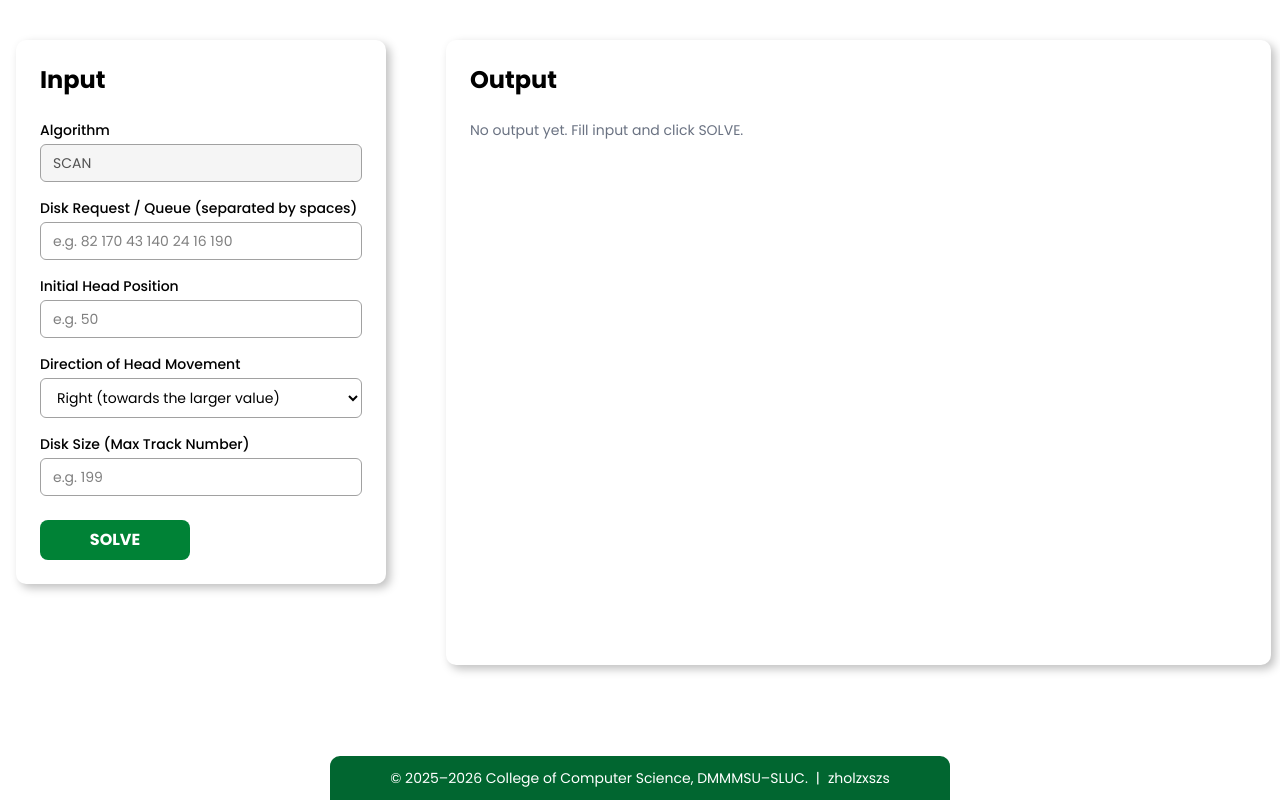
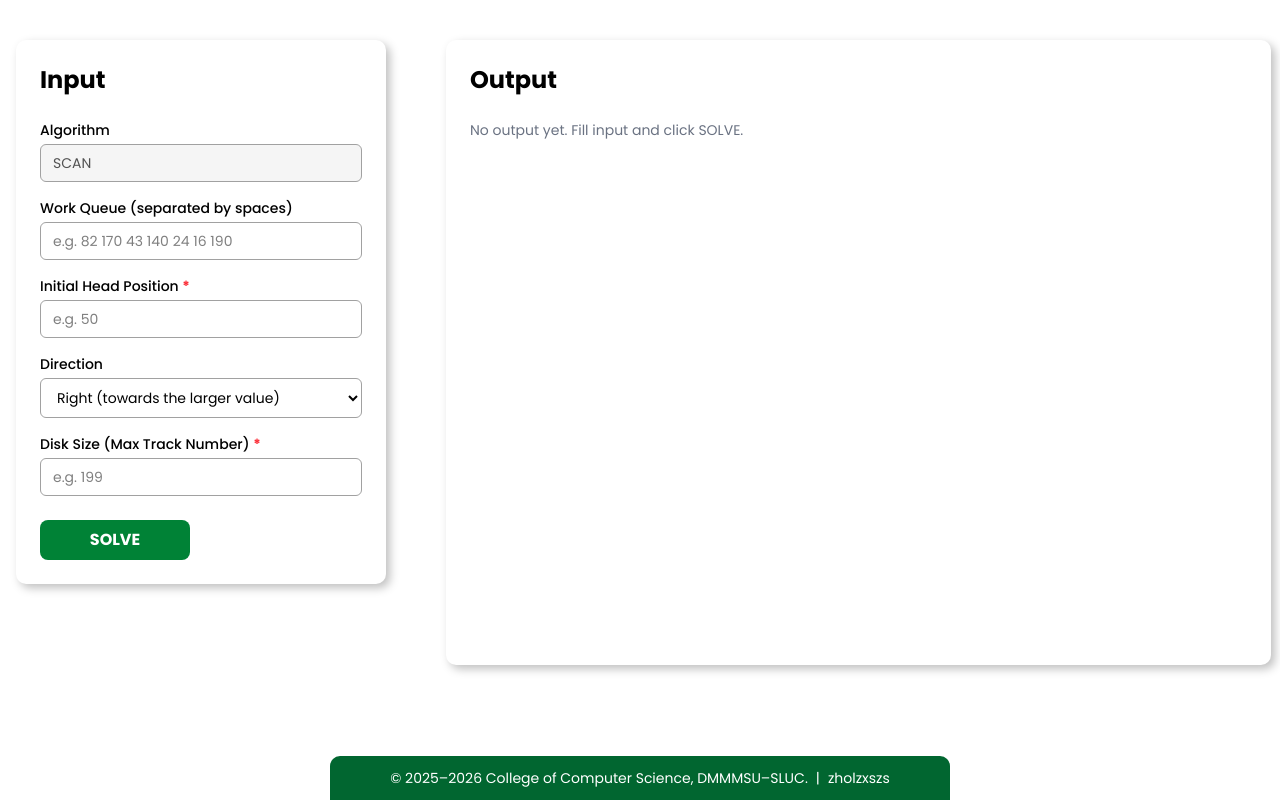
Before and after one commit to zholzxszs/SCAN-Disk-Algorithm, a React (Vite) app: page / in a window 1280 px wide. Built offline with nearby package versions, Linux system fonts and the light colour scheme.

Commit message:
change input titles

```diff
--- a/src/components/InputCard.tsx
+++ b/src/components/InputCard.tsx
@@ -127,7 +127,7 @@ const InputCard = ({
       {/* Disk Request */}
       <div className="mb-4">
         <label className="block text-sm font-medium text-black mb-1 font-poppins">
-          Disk Request / Queue (separated by spaces)
+          Work Queue (separated by spaces)
         </label>
         <input
           type="text"
@@ -148,7 +148,7 @@ const InputCard = ({
       {/* Initial Head Position */}
       <div className="mb-4">
         <label className="block text-sm font-medium text-black mb-1 font-poppins">
-          Initial Head Position
+          Initial Head Position <span className="text-red-500 font-bold">*</span>
         </label>
         <input
           type="number"
@@ -171,7 +171,7 @@ const InputCard = ({
       {/* Direction */}
       <div className="mb-4">
         <label className="block text-sm font-medium text-black mb-1 font-poppins">
-          Direction of Head Movement
+          Direction
         </label>
         <select
           value={direction}
@@ -186,7 +186,7 @@ const InputCard = ({
       {/* Disk Size */}
       <div className="mb-6">
         <label className="block text-sm font-medium text-black mb-1 font-poppins">
-          Disk Size (Max Track Number)
+          Disk Size (Max Track Number) <span className="text-red-500 font-bold">*</span>
         </label>
         <input
           type="number"
```
